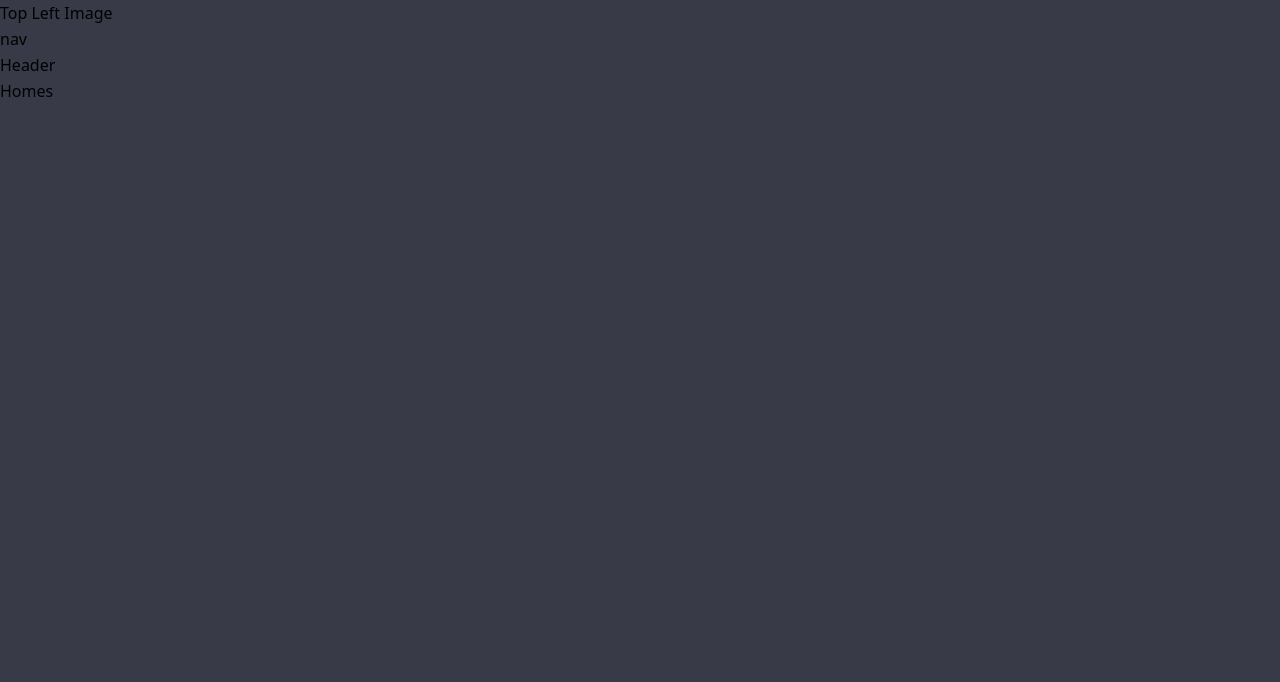
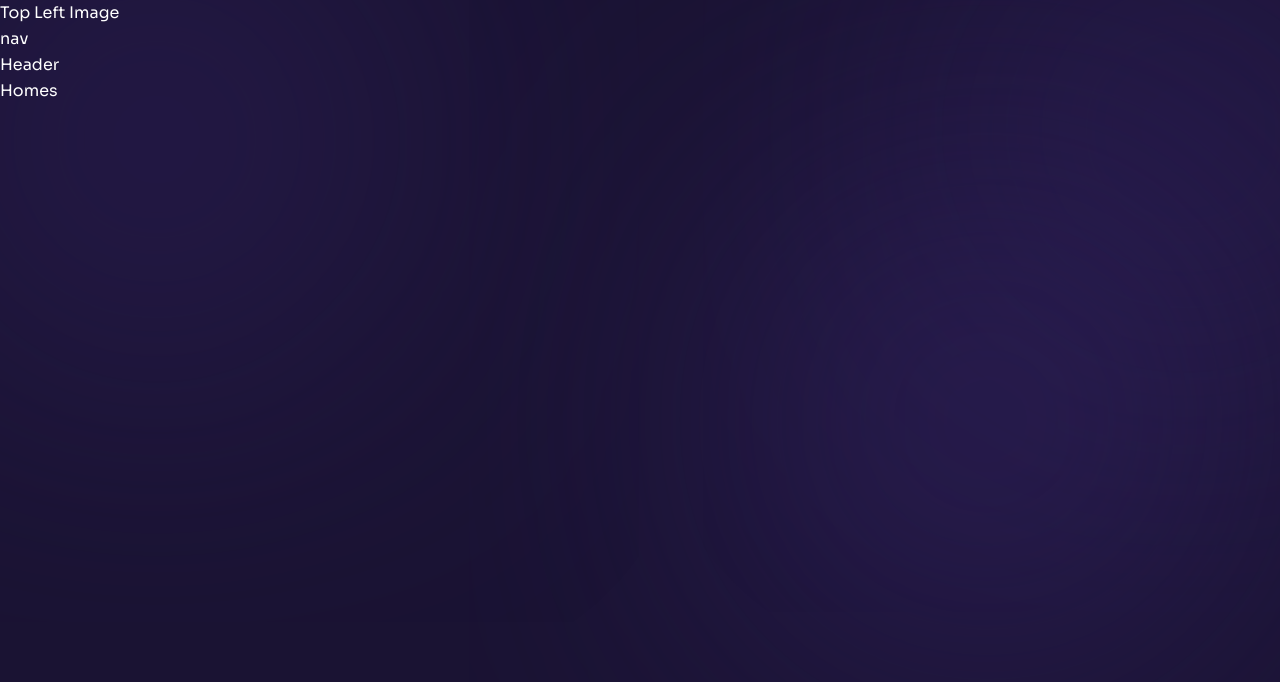
Before and after one commit to AlpiYeah/Personal-Portfolio, a Next.js app: page / in a window 1280 px wide. Shown: the top 682 px of the page. Built offline with nearby package versions, Linux system fonts and the light colour scheme.

Commit message:
basic styles for the page

```diff
--- a/components/Layout.js
+++ b/components/Layout.js
@@ -12,7 +12,9 @@ import TopLeftImg from "../components/TopLeftImg";
 
 const Layout = ({ children }) => {
   return (
-    <div>
+    <div
+      className={`page bg-site text-white bg-cover bg-no-repeat ${sora.variable} font-sora relative `}
+    >
       <TopLeftImg />
       <Nav />
       <Header />
```
